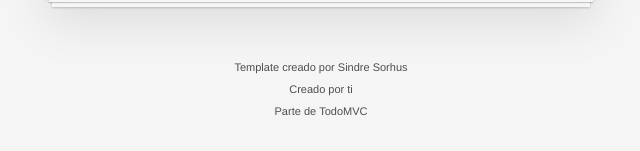
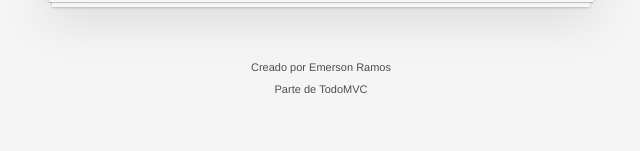
Before and after one commit to ricochea/todo, a website built with webpack: page src/index.html in a window 1280 px wide. Shown: the part 241-392 px from the top of the page, without its empty margins (319-959 px from the left). Built offline with nearby package versions, Linux system fonts and the light colour scheme.

Commit message:
modificacion de nombre en html

```diff
--- a/src/index.html
+++ b/src/index.html
@@ -58,9 +58,9 @@
 		</section>
 		<footer class="info">
 
-			<p>Template creado por <a href="http://sindresorhus.com">Sindre Sorhus</a></p>
+
 			<!-- Change this out with your name and url ↓ -->
-			<p>Creado por <a href="http://todomvc.com">ti</a></p>
+			<p>Creado por Emerson Ramos</a></p>
 			<p>Parte de <a href="http://todomvc.com">TodoMVC</a></p>
 		</footer>
 
```
